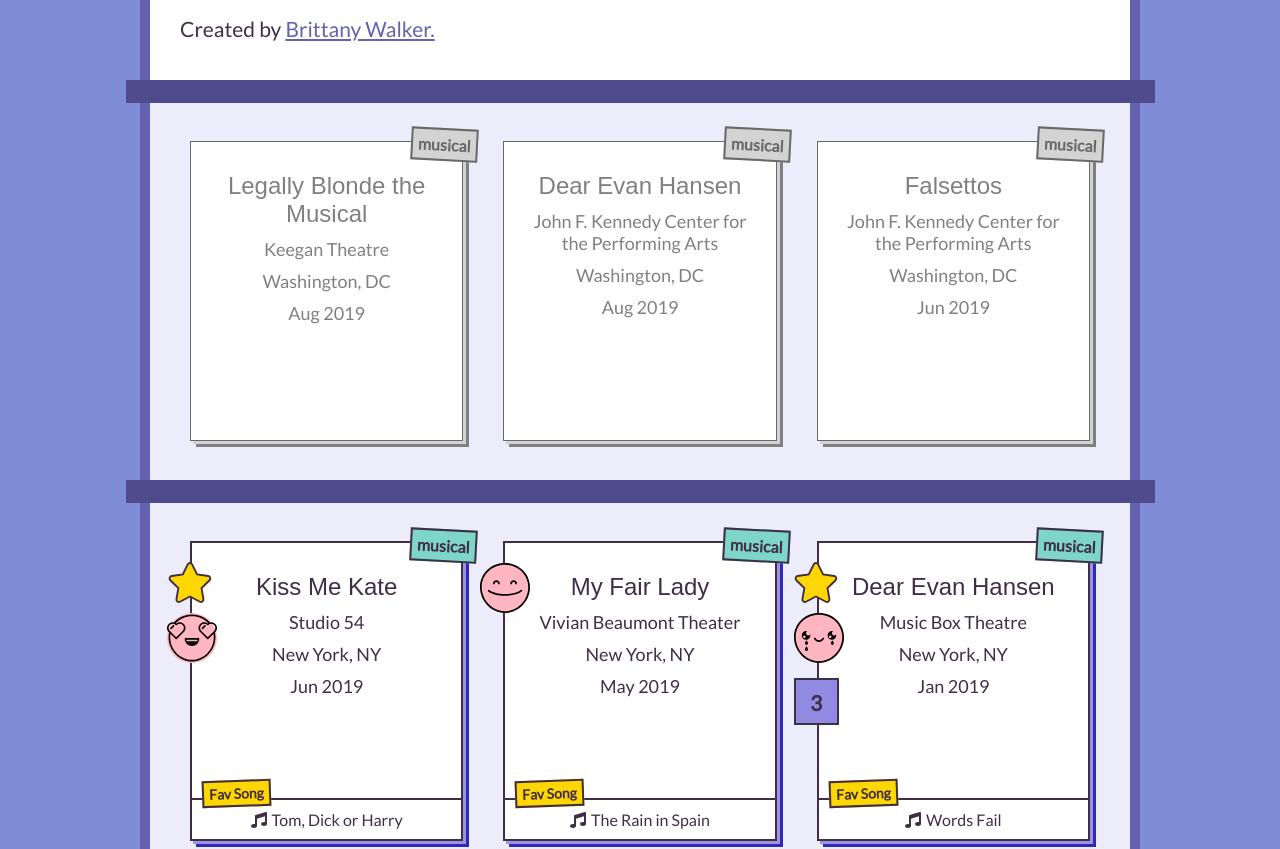
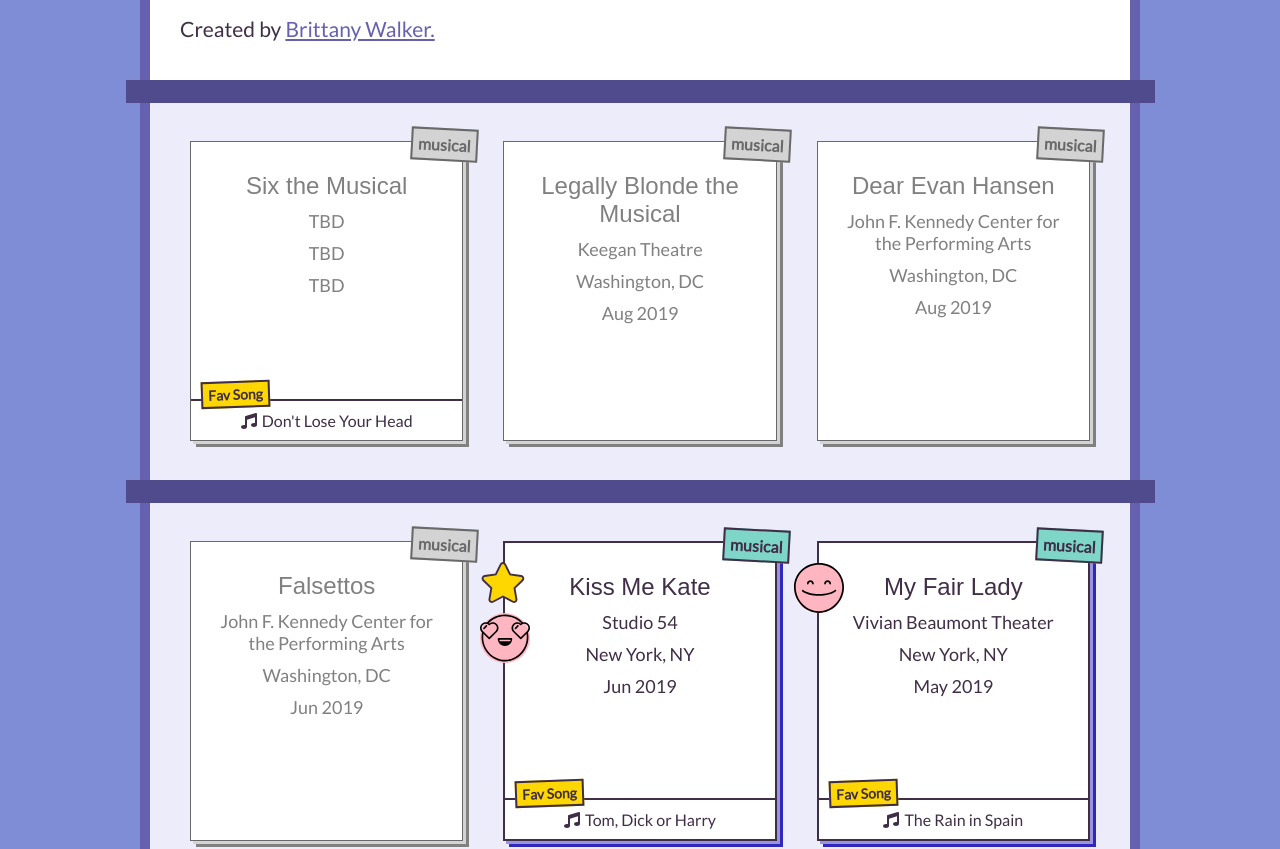
Before and after one commit to brittanyrw/theaterlog, a Vue app: page / in a window 1280 px wide. Shown: the part 780-1629 px from the top of the page. Built offline with nearby package versions, Linux system fonts and the light colour scheme; a web font is replaced by a local one.

Commit message:
Update shows.js

```diff
--- a/src/data/shows.js
+++ b/src/data/shows.js
@@ -1,5 +1,18 @@
 export const showList = [
 	{
+    id: 's62',
+    name: "Six the Musical",
+    theater: "TBD",
+    date: "TBD",
+    location: "TBD",
+    illustration: 'crown',
+    favSong: 'Don\'t Lose Your Head',
+    fav: true,
+    upcoming: true,
+    multi: 0,
+    type: 'musical',
+    review: 'love'
+    },{
     id: 's61',
     name: "Legally Blonde the Musical",
     theater: "Keegan Theatre",
```
